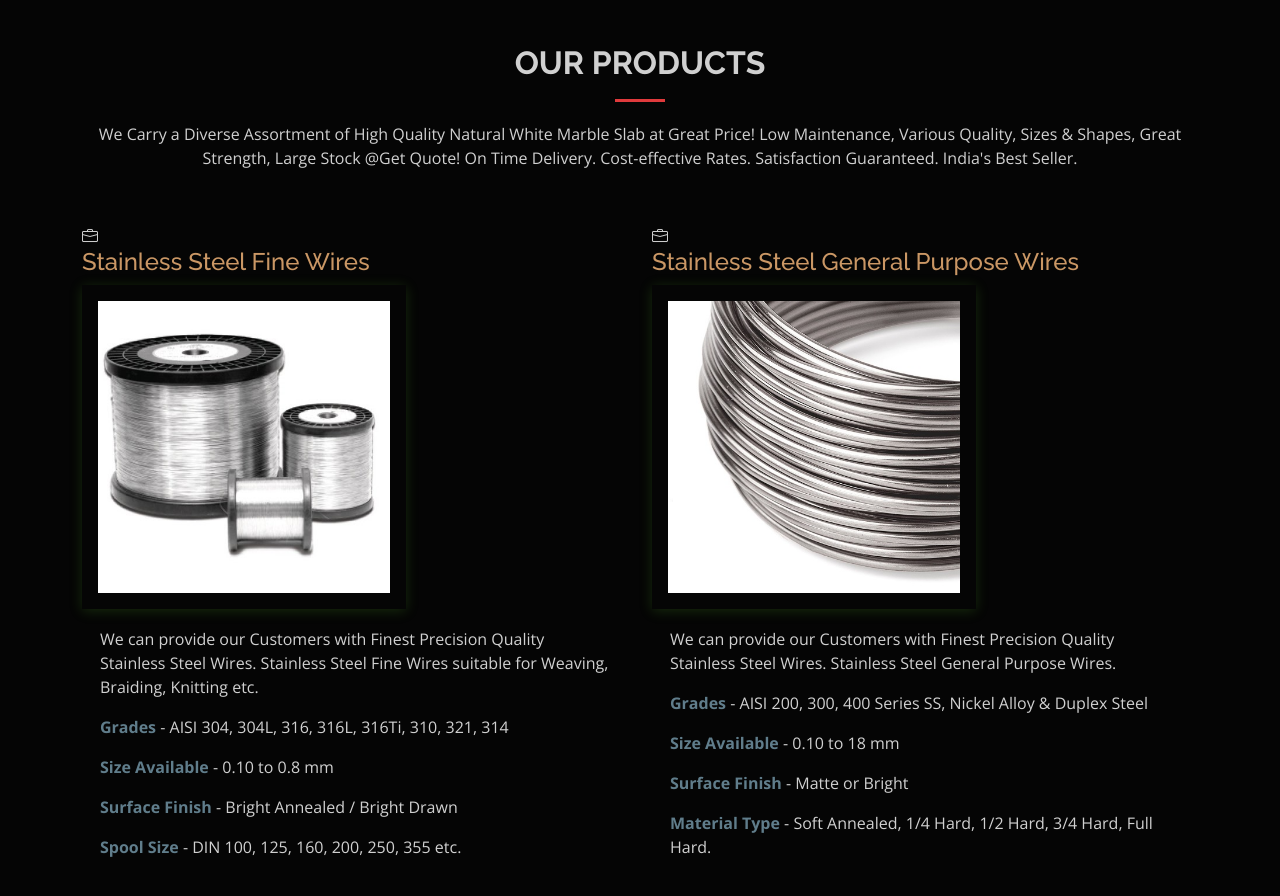
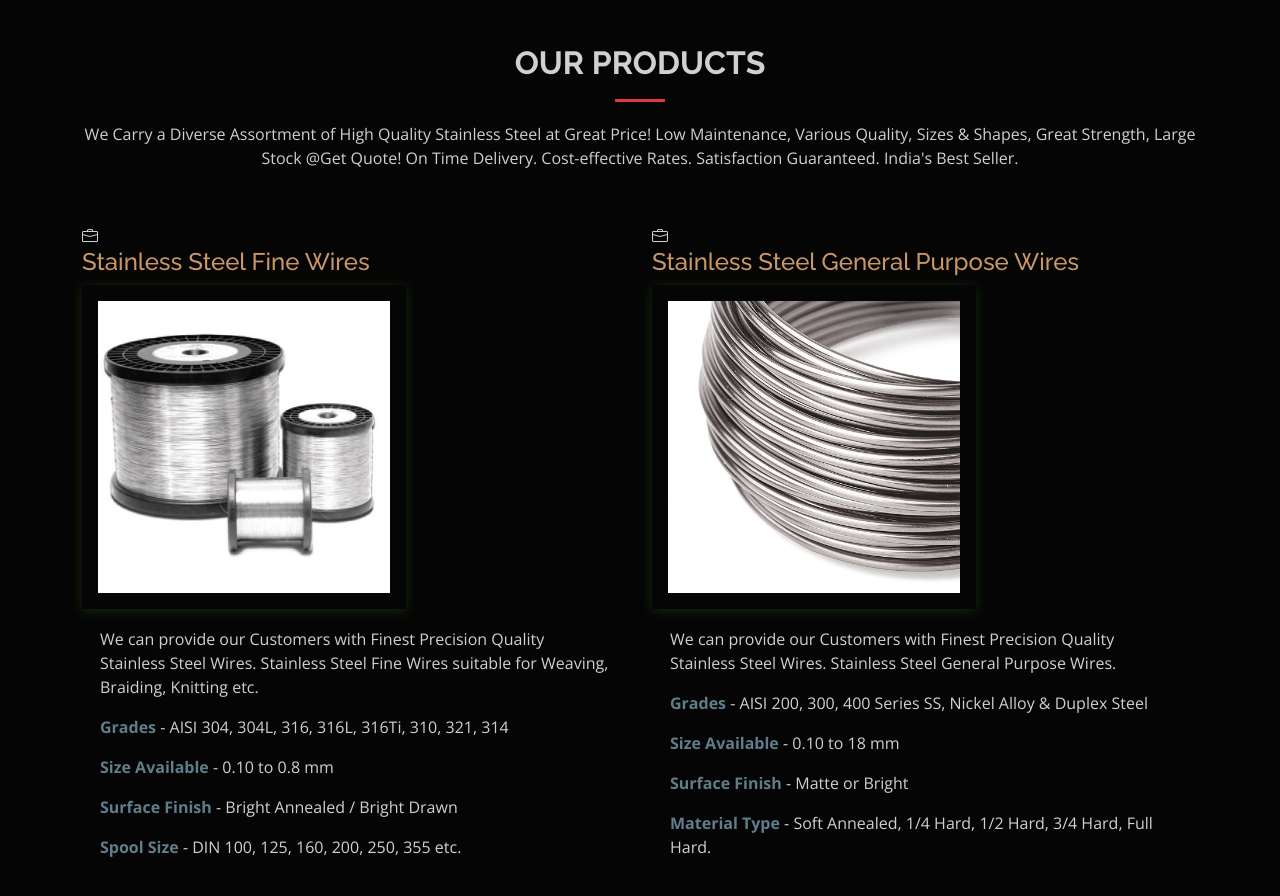
Before and after one commit to VIVEK9799/ExInt, a plain HTML site: page index.html in a window 1280 px wide. Shown: the part 1320-2216 px from the top of the page. Drawn offline with nearby package versions, Linux system fonts and the light colour scheme.

Commit message:
Update index.html

```diff
--- a/index.html
+++ b/index.html
@@ -126,7 +126,7 @@
 
         <div id="Products2" class="section-title">
           <h2>Our Products</h2>
-          <p>We Carry a Diverse Assortment of High Quality Natural White Marble Slab at Great Price! Low Maintenance, Various Quality, Sizes &amp; Shapes, Great Strength, Large Stock @Get Quote! On Time Delivery. Cost-effective Rates. Satisfaction Guaranteed. India's Best Seller.</p>
+          <p>We Carry a Diverse Assortment of High Quality Stainless Steel at Great Price! Low Maintenance, Various Quality, Sizes &amp; Shapes, Great Strength, Large Stock @Get Quote! On Time Delivery. Cost-effective Rates. Satisfaction Guaranteed. India's Best Seller.</p>
         </div>
 
         <div class="row">
```
